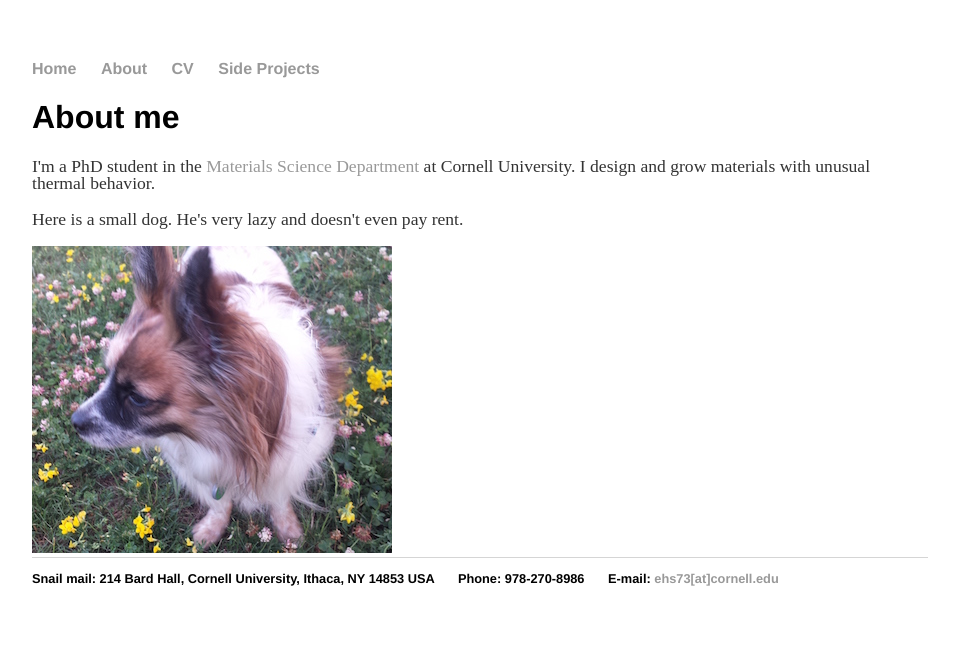
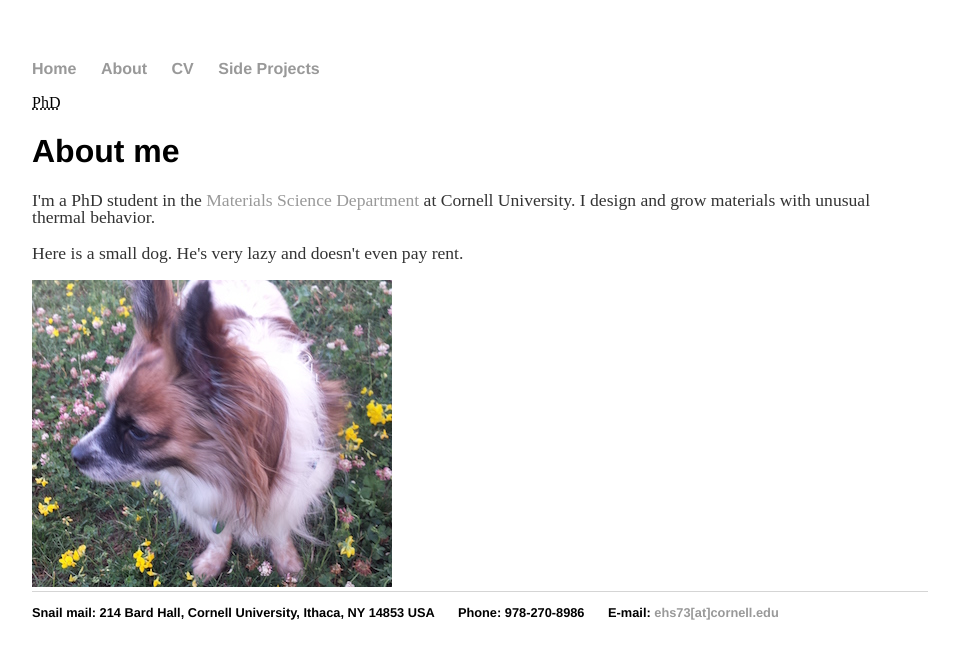
Before and after one commit to ehs73/ehs73.github.io, a Jekyll site: the page built from about/index.html, in a window 1280 px wide. Shown: the top 659 px of the page, without its empty margins (160-1119 px from the left). Built offline with Jekyll 4.4.1, drawn with Linux system fonts in a browser that asks for light colours.

Commit message:
Update index.html

```diff
--- a/about/index.html
+++ b/about/index.html
@@ -2,6 +2,7 @@
 layout: default
 title: About me
 ---
+<abbr title="Doctor of Philosophy">PhD</abbr>
 	<h1>{{ page.title }}</h1>
 
 	<p>I'm a PhD student in the <a href="http://www.mse.cornell.edu/">Materials Science Department</a> at Cornell University. I design and grow materials with unusual thermal behavior.</p>
```
